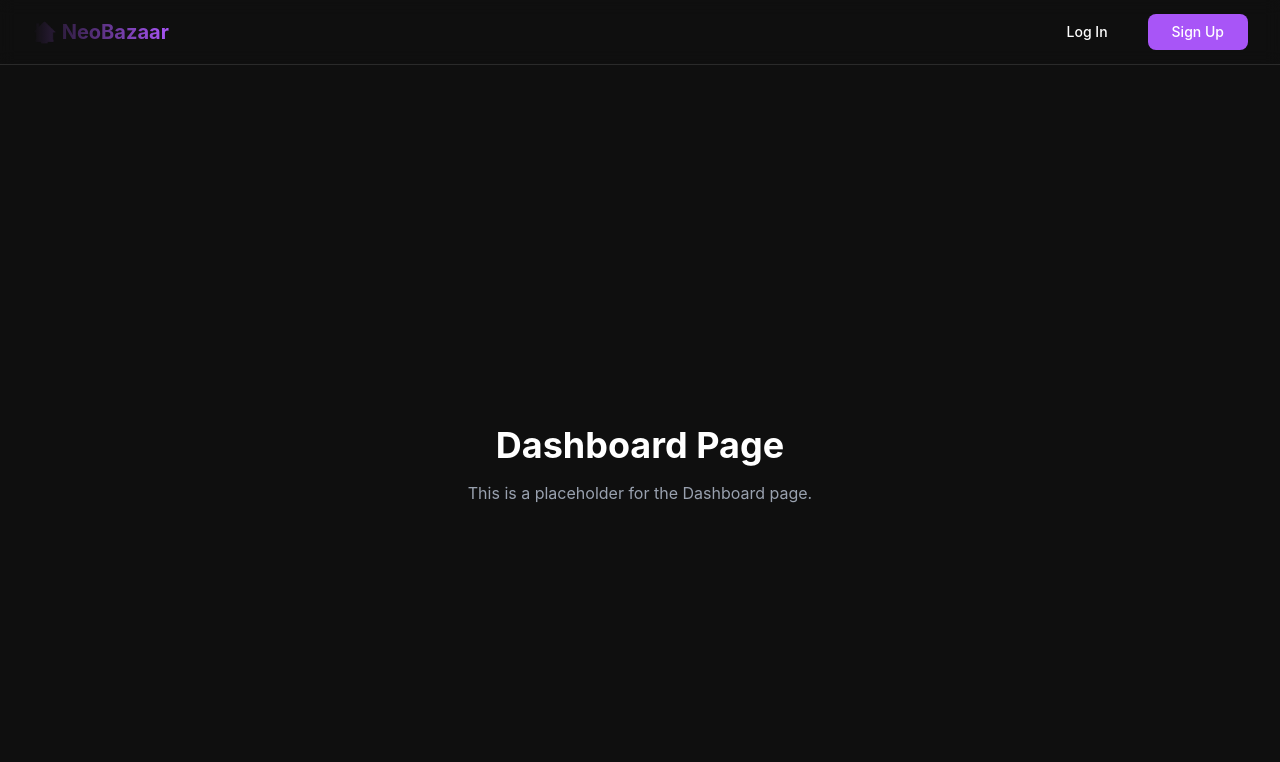
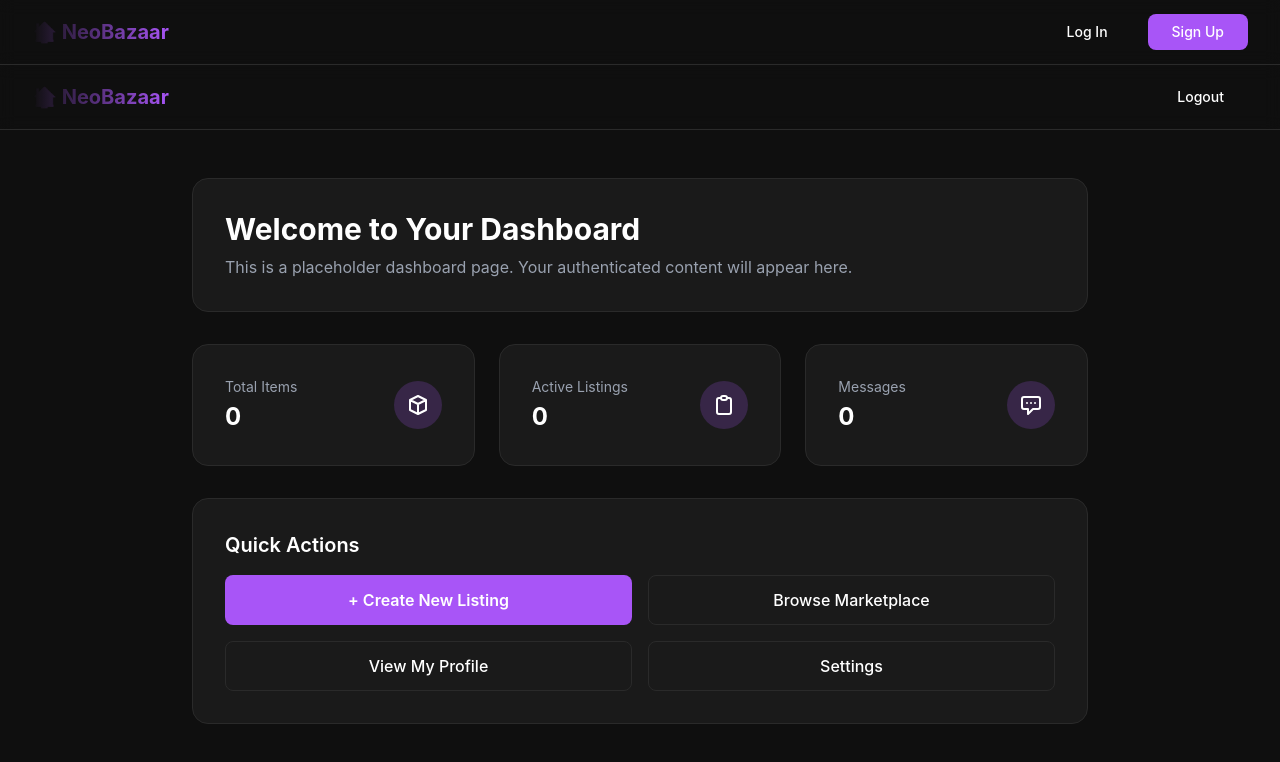
Before and after one commit to Aadityaryal/neobazaar-web, a Next.js app: page /dashboard in a window 1280 px wide. Shown: the top 762 px of the page. Built offline with nearby package versions, Linux system fonts and the light colour scheme.

Commit message:
Add dashboard page with basic layout

```diff
--- a/app/(public)/dashboard/page.tsx
+++ b/app/(public)/dashboard/page.tsx
@@ -1,9 +1,114 @@
-export default function AboutPage() {
+"use client";
+
+import Link from "next/link";
+import { useRouter } from "next/navigation";
+
+export default function DashboardPage() {
+  const router = useRouter();
+
+  const handleLogout = () => {
+    // Handle logout logic here
+    router.push("/login");
+  };
+
   return (
-    <div className="min-h-screen flex items-center justify-center p-8">
-      <div className="text-center">
-        <h1 className="text-4xl font-bold text-white mb-4">Dashboard Page</h1>
-        <p className="text-gray-400">This is a placeholder for the Dashboard page.</p>
+    <div className="min-h-screen bg-dark-bg">
+      {/* Simple Header */}
+      <header className="w-full border-b border-dark-border bg-dark-bg/95 backdrop-blur-sm">
+        <div className="container mx-auto px-4 sm:px-6 lg:px-8">
+          <div className="flex items-center justify-between h-16">
+            <Link href="/" className="flex items-center space-x-2">
+              <span className="text-xl font-bold bg-gradient-to-r from-primary-400 to-primary-600 bg-clip-text text-transparent">
+                🏠 NeoBazaar
+              </span>
+            </Link>
+            <button
+              onClick={handleLogout}
+              className="px-6 py-2 text-sm font-medium text-white hover:text-primary-400 transition-colors"
+            >
+              Logout
+            </button>
+          </div>
+        </div>
+      </header>
+
+      {/* Dashboard Content */}
+      <div className="container mx-auto px-4 sm:px-6 lg:px-8 py-12">
+        <div className="max-w-4xl mx-auto">
+          {/* Welcome Card */}
+          <div className="card mb-8">
+            <h1 className="text-3xl font-bold text-white mb-2">
+              Welcome to Your Dashboard
+            </h1>
+            <p className="text-gray-400">
+              This is a placeholder dashboard page. Your authenticated content will appear here.
+            </p>
+          </div>
+
+          {/* Stats Grid */}
+          <div className="grid grid-cols-1 md:grid-cols-3 gap-6 mb-8">
+            <div className="card">
+              <div className="flex items-center justify-between">
+                <div>
+                  <p className="text-gray-400 text-sm mb-1">Total Items</p>
+                  <p className="text-2xl font-bold text-white">0</p>
+                </div>
+                <div className="w-12 h-12 bg-primary-600/20 rounded-full flex items-center justify-center">
+                  <svg className="w-6 h-6 text-primary-400" fill="none" stroke="currentColor" viewBox="0 0 24 24">
+                    <path strokeLinecap="round" strokeLinejoin="round" strokeWidth={2} d="M20 7l-8-4-8 4m16 0l-8 4m8-4v10l-8 4m0-10L4 7m8 4v10M4 7v10l8 4" />
+                  </svg>
+                </div>
+              </div>
+            </div>
+
+            <div className="card">
+              <div className="flex items-center justify-between">
+                <div>
+                  <p className="text-gray-400 text-sm mb-1">Active Listings</p>
+                  <p className="text-2xl font-bold text-white">0</p>
+                </div>
+                <div className="w-12 h-12 bg-primary-600/20 rounded-full flex items-center justify-center">
+                  <svg className="w-6 h-6 text-primary-400" fill="none" stroke="currentColor" viewBox="0 0 24 24">
+                    <path strokeLinecap="round" strokeLinejoin="round" strokeWidth={2} d="M9 5H7a2 2 0 00-2 2v12a2 2 0 002 2h10a2 2 0 002-2V7a2 2 0 00-2-2h-2M9 5a2 2 0 002 2h2a2 2 0 002-2M9 5a2 2 0 012-2h2a2 2 0 012 2" />
+                  </svg>
+                </div>
+              </div>
+            </div>
+
+            <div className="card">
+              <div className="flex items-center justify-between">
+                <div>
+                  <p className="text-gray-400 text-sm mb-1">Messages</p>
+                  <p className="text-2xl font-bold text-white">0</p>
+                </div>
+                <div className="w-12 h-12 bg-primary-600/20 rounded-full flex items-center justify-center">
+                  <svg className="w-6 h-6 text-primary-400" fill="none" stroke="currentColor" viewBox="0 0 24 24">
+                    <path strokeLinecap="round" strokeLinejoin="round" strokeWidth={2} d="M8 10h.01M12 10h.01M16 10h.01M9 16H5a2 2 0 01-2-2V6a2 2 0 012-2h14a2 2 0 012 2v8a2 2 0 01-2 2h-5l-5 5v-5z" />
+                  </svg>
+                </div>
+              </div>
+            </div>
+          </div>
+
+          {/* Quick Actions */}
+          <div className="card">
+            <h2 className="text-xl font-semibold text-white mb-4">Quick Actions</h2>
+            <div className="grid grid-cols-1 sm:grid-cols-2 gap-4">
+              <button className="btn-primary">
+                + Create New Listing
+              </button>
+              <button className="btn-secondary">
+                Browse Marketplace
+              </button>
+              <button className="btn-secondary">
+                View My Profile
+              </button>
+              <button className="btn-secondary">
+                Settings
+              </button>
+            </div>
+          </div>
+        </div>
       </div>
     </div>
   );
```
